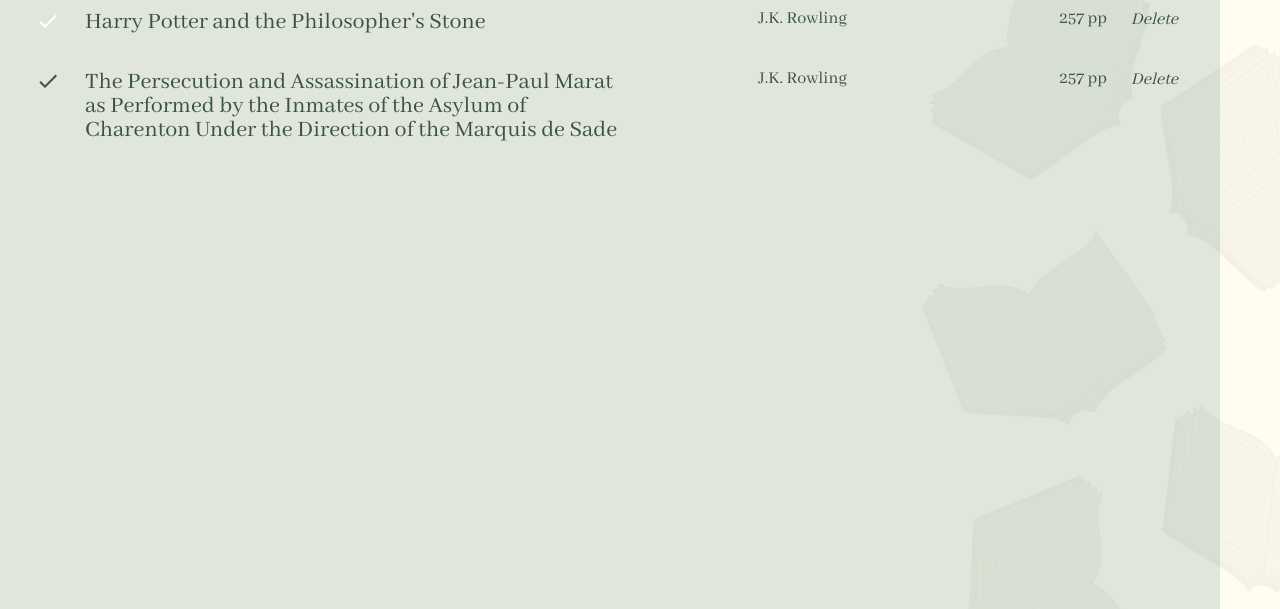
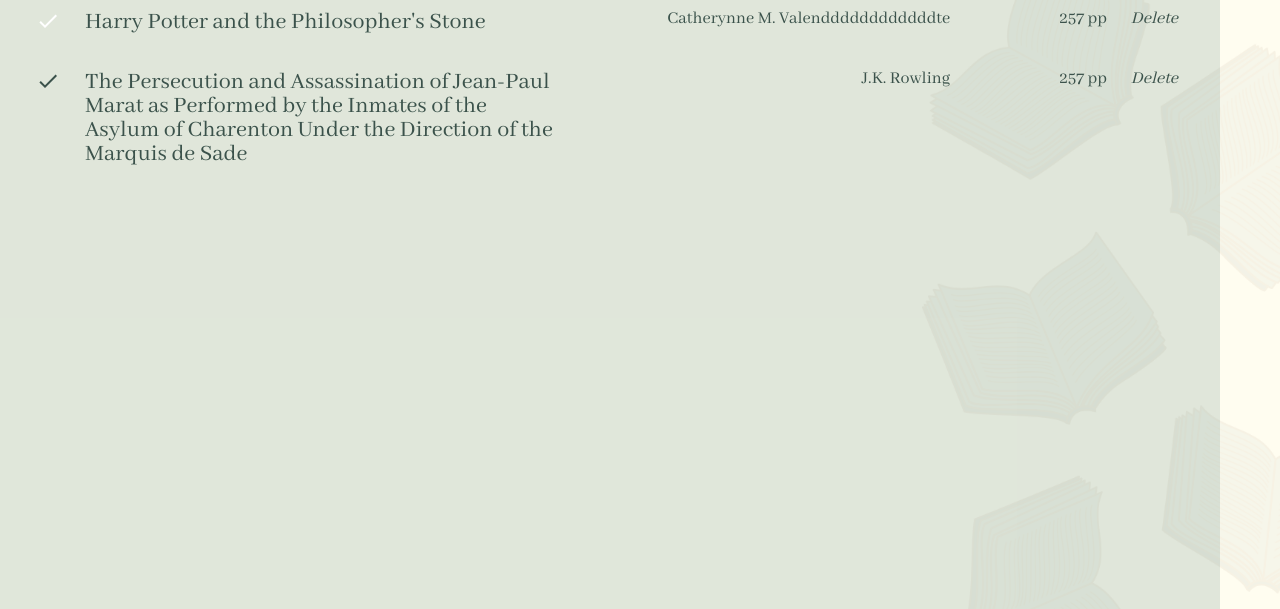
Before and after one commit to Nyandereian/library, a plain HTML site: page index.html in a window 1280 px wide. Shown: the part 191-800 px from the top of the page. Drawn offline with Linux system fonts and the light colour scheme.

Commit message:
Make table text more responsive

```diff
--- a/index.html
+++ b/index.html
@@ -39,7 +39,7 @@
               </div>
               <div class="title-author">
                 <div class="book-title"><p>Harry Potter and the Philosopher's Stone</p></div>
-                <div class="author"><p>J.K. Rowling</p></div>
+                <div class="author"><p>Catherynne M. Valenddddddddddddte</p></div>
               </div>
             </div>
             <div class="right-info">
--- a/sass/table.scss
+++ b/sass/table.scss
@@ -22,6 +22,10 @@
 
   @include respond-above('sm') {
     width: 75%;
+  }
+
+  @include respond-above('lg') {
+    width: 85%;
   }
 }
 
@@ -75,11 +79,17 @@
 
   @include respond-above('md') {
     font-size: 1.5rem;
-    max-width: 70%;
+    max-width: 55%;
   }
 
   @include respond-above('lg') {
     font-size: 2rem;
+  }
+}
+
+.author {
+  @include respond-above('md') {
+    text-align: right;
   }
 }
 
@@ -96,6 +106,10 @@
 
   @include respond-above('md') {
     align-items: flex-start;
+  }
+
+  @include respond-above('lg') {
+    width: 15%;
   }
 }
 
@@ -122,7 +136,7 @@
     }
 
     @include respond-above('md') {
-      top: -2px;
+      top: -3.5px;
     }
   }
 }
```
Also changed, not shown: style.css, 1 other file.
